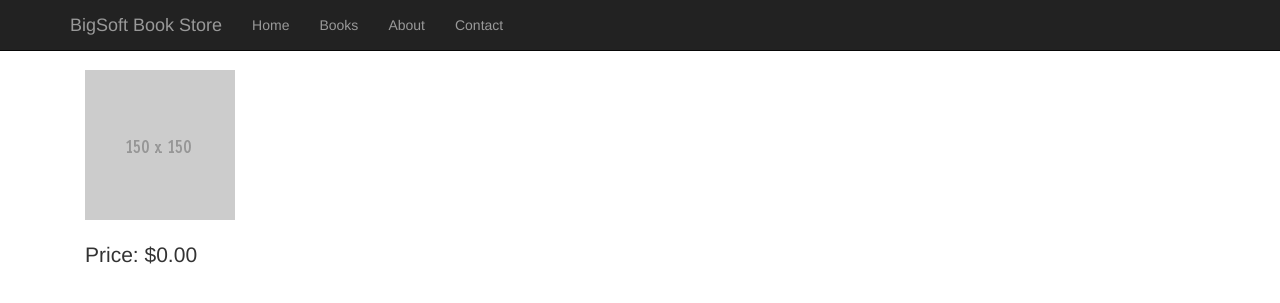
After one commit to utagaiby/bigsoft-store, a Symfony app: template src/Bigsoft/StoreBundle/Resources/views/product/view.html.twig in a window 1280 px wide. The commit adds this page. Shown: the top 303 px of the page. Run offline with Twig, Linux system fonts and the light colour scheme; the template is opened without the code that fills it, so the values that code supplies are empty; some libraries are stand-ins or nearby versions.

Commit message:
Products CRUD

```diff
--- a/app/Resources/views/base.html.twig
+++ b/app/Resources/views/base.html.twig
@@ -11,6 +11,6 @@
     </head>
     <body>
         {% block body %}{% endblock %}
-        {% block javascripts %}<script src="{{ asset('bundles/bigsoftstore/js/bootstrap.js') }}" {% endblock %}
+        {% block javascripts %}<script src="{{ asset('bundles/bigsoftstore/js/bootstrap.js') }}"/>{% endblock %}
     </body>
 </html>
--- a/src/Bigsoft/StoreBundle/Resources/config/routing.yml
+++ b/src/Bigsoft/StoreBundle/Resources/config/routing.yml
@@ -10,3 +10,9 @@ product_create:
 product_edit:
   pattern: /product/edit/{id}
   defaults: {_controller: BigsoftStoreBundle:Product:edit}
+product_view:
+  pattern: /product/view/{id}
+  defaults: {_controller: BigsoftStoreBundle:Product:view}
+product_delete:
+  pattern: /product/delete/{id}
+  defaults: {_controller: BigsoftStoreBundle:Product:delete}
--- a/src/Bigsoft/StoreBundle/Resources/views/form_layout.html.twig
+++ b/src/Bigsoft/StoreBundle/Resources/views/form_layout.html.twig
@@ -13,13 +13,11 @@
         <div class="form-group{% if errors|length > 0 %} has-error{% endif %}">
             {{ form_label(form, label|default(null)) }}
             {% set ctrl_width = theme_options.control_width is defined ? theme_options.control_width : 'col-md-10' %}
-            <div class="{{ ctrl_width }}">
                 {{ form_widget(form) }}
                 {{ form_errors(form) }}
                 {% if help is defined and help %}
                     <div class="help-block">{{ help }}</div>
                 {% endif %}
-            </div>
         </div>
     {% endspaceless %}
 {% endblock form_row %}
@@ -67,9 +65,6 @@
 
         {% if is_multichoice_widget %}
             {% set label_attr = label_attr|merge({'class': 'radio' in block_prefixes ? 'radio' : 'checkbox'}) %}
-        {% else %}
-            {% set lbl_width = theme_options.label_width is defined ? theme_options.label_width : 'col-md-2' %}
-            {% set label_attr = label_attr|merge({'class': 'control-label ' ~ lbl_width}) %}
         {% endif %}
         {% if not compound %}
             {% set label_attr = label_attr|merge({'for': id}) %}
--- a/src/Bigsoft/StoreBundle/Resources/views/product/create.html.twig
+++ b/src/Bigsoft/StoreBundle/Resources/views/product/create.html.twig
@@ -1,7 +1,7 @@
 {% form_theme form 'BigsoftStoreBundle::form_layout.html.twig' %}
 {% extends 'BigsoftStoreBundle::layout.html.twig' %}
 {% block content %}
-    <div class="row">
+    <div class="row row-with-margin">
         <div class="col-md-4">
             {{ form(form) }}
         </div>
--- a/src/Bigsoft/StoreBundle/Resources/views/product/edit.html.twig
+++ b/src/Bigsoft/StoreBundle/Resources/views/product/edit.html.twig
@@ -1,8 +1,8 @@
 {% form_theme form 'BigsoftStoreBundle::form_layout.html.twig' %}
 {% extends 'BigsoftStoreBundle::layout.html.twig' %}
 {% block content %}
-    <div class="row">
-        <div class="col-md-4">
+    <div class="row row-with-margin">
+        <div class="col-md-4 ">
             {{ form(form) }}
         </div>
     </div>
--- /dev/null
+++ b/src/Bigsoft/StoreBundle/Resources/views/product/view.html.twig
@@ -0,0 +1,13 @@
+{% extends 'BigsoftStoreBundle::layout.html.twig' %}
+{% block content %}
+    <div class="row row-with-margin">
+        <div class="col-md-2">
+            <img src="{{ asset('bundles/bigsoftstore/images/150x150.gif') }}">
+            <div class="lead row-with-margin">Price: ${{ product.getPrice() | number_format(2, '.', ',') }}</div>
+        </div>
+        <div class="col-md-6">
+            <h2 class>{{ product.getTitle() }}</h2>
+            <p>{{ product.getDescription() }}</p>
+        </div>
+    </div>
+{% endblock %}
```
Also changed, not shown: src/Bigsoft/StoreBundle/Controller/ProductController.php (+24 -0 lines), src/Bigsoft/StoreBundle/Resources/views/product/list.html.twig (+14 -2 lines), src/Bigsoft/StoreBundle/Resources/public/fonts/glyphicons-halflings-regular.ttf (added), src/Bigsoft/StoreBundle/Resources/public/fonts/glyphicons-halflings-regular.woff (added), 2 other files.
